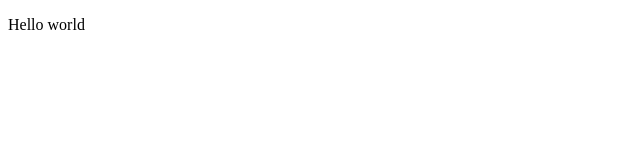
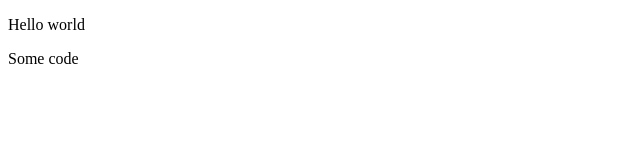
Before and after one commit to supermamur/gittest, a plain HTML site: page index.html in a window 1280 px wide. Shown: the full height of the page, 0-640 px from the left. Drawn offline with Linux system fonts and the light colour scheme.

Commit message:
test email

```diff
--- a/index.html
+++ b/index.html
@@ -8,5 +8,6 @@
   </head>
   <body>
     <p>Hello world</p>
+    <p>Some code</p>
   </body>
 </html>
```
